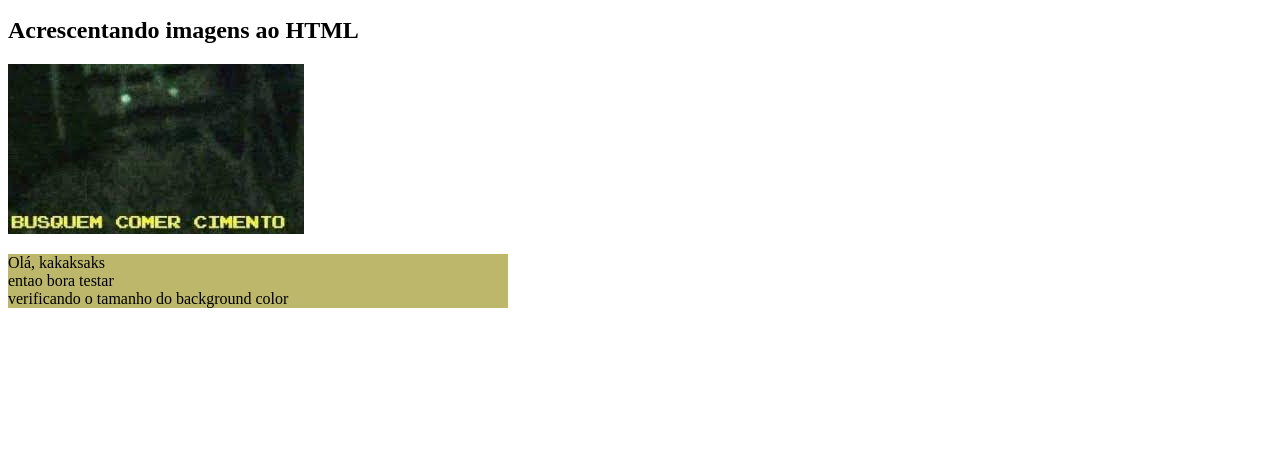
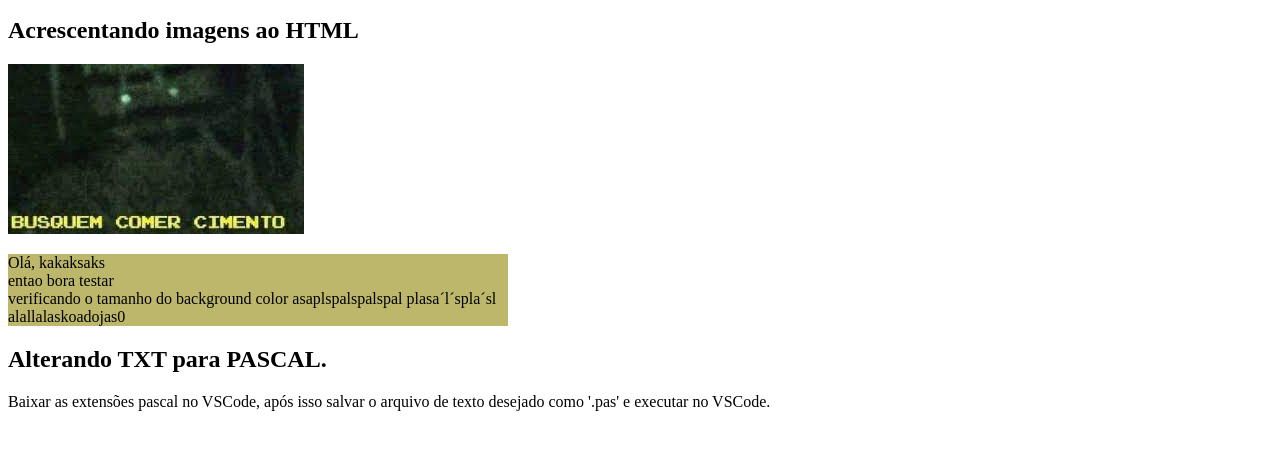
Before and after one commit to AllanMatheusPereira/Anota-es, a plain HTML site: page index.html in a window 1280 px wide. Shown: the part 137-586 px from the top of the page. Drawn offline with Linux system fonts and the light colour scheme.

Commit message:
Alterando TXT para pascal

```diff
--- a/index.html
+++ b/index.html
@@ -24,8 +24,18 @@
             Olá, kakaksaks <br>
             entao bora testar<br>
             verificando o tamanho do background color
+            asaplspalspalspal
+            plasa´l´spla´sl
+            <br>
+            alallalaskoadojas0
+
         </p>
-
+        <h2>
+            Alterando TXT para PASCAL.
+        </h2>
+        <p>
+            Baixar as extensões pascal no VSCode, após isso salvar o arquivo de texto desejado como '.pas' e executar no VSCode.
+        </p>
     </div>
 </body>
 </html>
```
Also changed, not shown: 1 other file.
